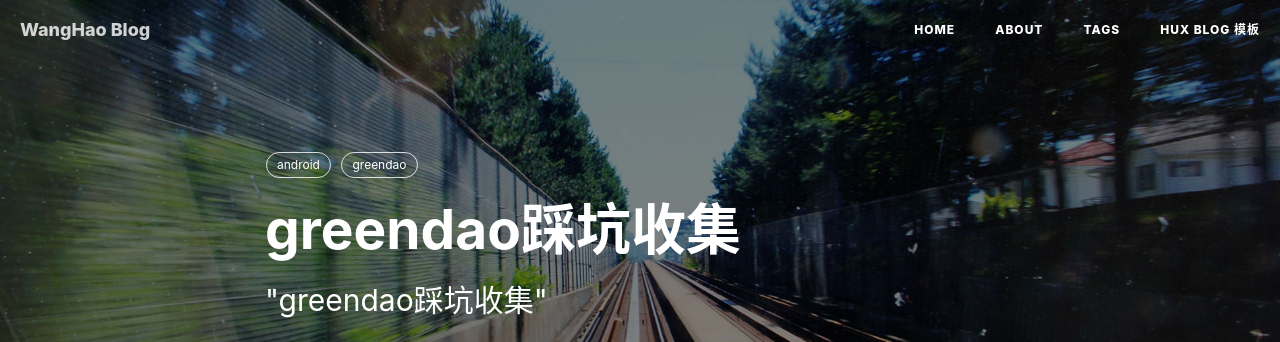
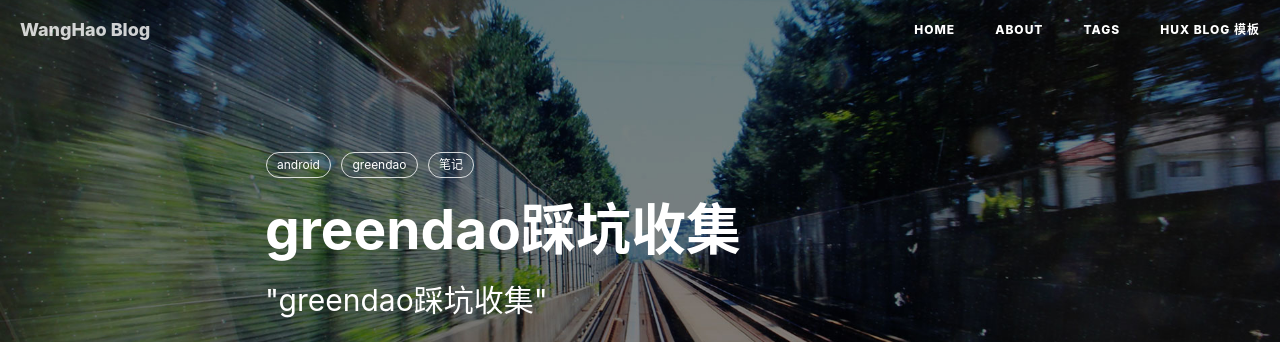
Before and after one commit to blackjuly/wanghao.io, a Jekyll site: the page built from _posts/2017-07-20-greendao踩坑收集.markdown, in a window 1280 px wide and 900 px high. Shown: the top 342 px of the window. Built offline with Jekyll 4.4.1, drawn with Linux system fonts in a browser that asks for light colours; nearby versions of some CDN libraries; comment, search, counter and statistics services are not loaded.

Commit message:
update 2017-07-20-greendao踩坑收集.markdown

```diff
--- a/_posts/2017-07-20-greendao踩坑收集.markdown
+++ b/_posts/2017-07-20-greendao踩坑收集.markdown
@@ -8,6 +8,7 @@ header-img: "img/post-bg-2015.jpg"
 tags:
     - android
     - greendao
+    - 笔记
 
 ---
 
```
